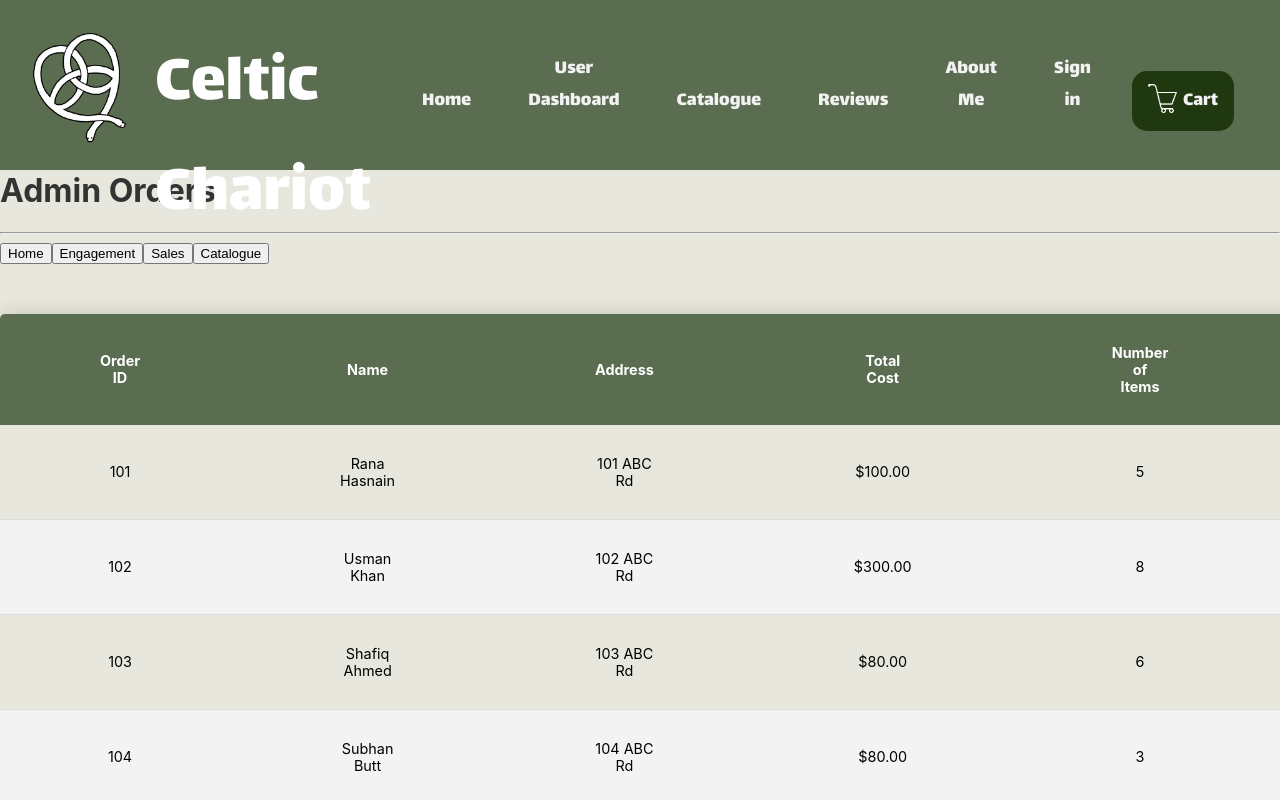
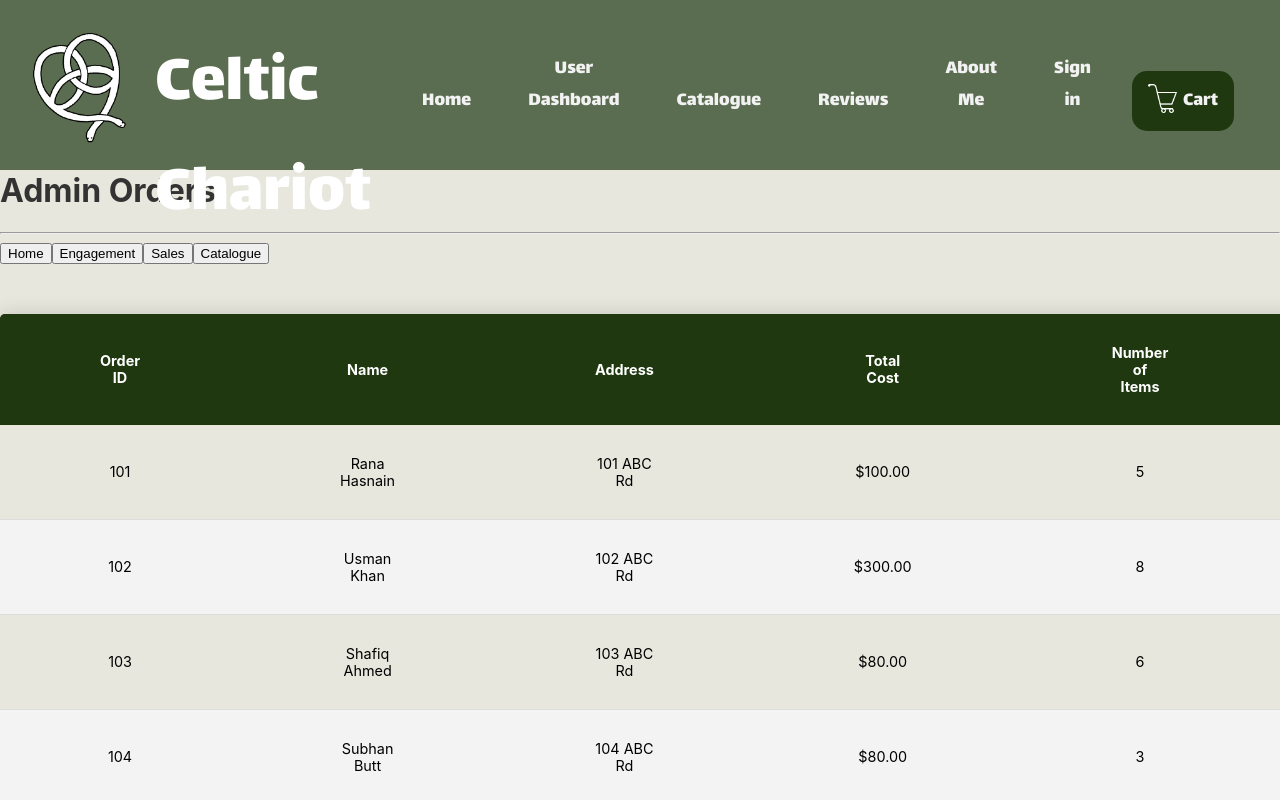
Before and after one commit to Hail808/TheCelticChariot, a Next.js app: page /admin_orders in a window 1280 px wide. Shown: the top 800 px of the page. Built offline with nearby package versions, Linux system fonts and the light colour scheme; a web font is replaced by a local one.

Commit message:
CCW-83: Admin Orders Sort By Funtion

```diff
--- a/src/components/pages/admin_orders.tsx
+++ b/src/components/pages/admin_orders.tsx
@@ -1,17 +1,17 @@
-import React from 'react';
+import React, { useState } from 'react';
 import { useRouter } from 'next/navigation';
 
 import '../../styles/admin_orders.css';
 
-/* test table data*/
+/* test table data */
 const data = [
     {
         id: 1,
         orderID: "101",
         name: "Rana Hasnain",
         address: "101 ABC Rd",
-        total: "$100.00",
-        numItems: "5",
+        total: 100.00, // Use numeric values for sorting
+        numItems: 5,
         fulfilled: "Yes"
     },
     {
@@ -19,8 +19,8 @@ const data = [
         orderID: "102",
         name: "Usman Khan",
         address: "102 ABC Rd",
-        total: "$300.00",
-        numItems: "8",
+        total: 300.00,
+        numItems: 8,
         fulfilled: "Yes"
     },
     {
@@ -28,8 +28,8 @@ const data = [
         orderID: "103",
         name: "Shafiq Ahmed",
         address: "103 ABC Rd",
-        total: "$80.00",
-        numItems: "6",
+        total: 80.00,
+        numItems: 6,
         fulfilled: "No"
     },
     {
@@ -37,28 +37,48 @@ const data = [
         orderID: "104",
         name: "Subhan Butt",
         address: "104 ABC Rd",
-        total: "$80.00",
-        numItems: "3",
+        total: 80.00,
+        numItems: 3,
         fulfilled: "No"
     }
 ];
 
 const AdminOrders: React.FC = () => {
+    const [sortedData, setSortedData] = useState(data);
+    const [sortConfig, setSortConfig] = useState<{ key: string; direction: 'asc' | 'desc' } | null>(null);
+
     const router = useRouter();
 
     const handleHome = () => {
         router.push('/admin_home');
-        }
+    };
     const handleEngagement = () => {
         router.push('/admin_engagement');
-        }
+    };
     const handleSales = () => {
         router.push('/admin_sales');
-        }
+    };
     const handleCatalogue = () => {
         router.push('/admin_catalogue');
+    };
+
+    const handleSort = (key: string) => {
+        let direction: 'asc' | 'desc' = 'asc';
+        if (sortConfig && sortConfig.key === key && sortConfig.direction === 'asc') {
+            direction = 'desc';
         }
 
+        const sorted = [...sortedData].sort((a, b) => {
+            const aValue = a[key as keyof typeof a];
+            const bValue = b[key as keyof typeof b];
+            if (aValue < bValue) return direction === 'asc' ? -1 : 1;
+            if (aValue > bValue) return direction === 'asc' ? 1 : -1;
+            return 0;
+        });
+
+        setSortedData(sorted);
+        setSortConfig({ key, direction });
+    };
 
     return (
         <div className="container">
@@ -75,27 +95,38 @@ const AdminOrders: React.FC = () => {
             <table className="content-table">
                 <thead>
                     <tr>
-                        <th>Order ID</th>
-                        <th>Name</th>
-                        <th>Address</th>
-                        <th>Total Cost</th>
-                        <th>Number of Items</th>
-                        <th>Fulfilled?</th>
+                        <th onClick={() => handleSort('orderID')}>
+                            Order ID {sortConfig?.key === 'orderID' && (sortConfig.direction === 'asc' ? '▲' : '▼')}
+                        </th>
+                        <th onClick={() => handleSort('name')}>
+                            Name {sortConfig?.key === 'name' && (sortConfig.direction === 'asc' ? '▲' : '▼')}
+                        </th>
+                        <th onClick={() => handleSort('address')}>
+                            Address {sortConfig?.key === 'address' && (sortConfig.direction === 'asc' ? '▲' : '▼')}
+                        </th>
+                        <th onClick={() => handleSort('total')}>
+                            Total Cost {sortConfig?.key === 'total' && (sortConfig.direction === 'asc' ? '▲' : '▼')}
+                        </th>
+                        <th onClick={() => handleSort('numItems')}>
+                            Number of Items {sortConfig?.key === 'numItems' && (sortConfig.direction === 'asc' ? '▲' : '▼')}
+                        </th>
+                        <th onClick={() => handleSort('fulfilled')}>
+                            Fulfilled? {sortConfig?.key === 'fulfilled' && (sortConfig.direction === 'asc' ? '▲' : '▼')}
+                        </th>
                     </tr>
                 </thead>
                 <tbody>
-                    {data.map((item) => (
+                    {sortedData.map((item) => (
                         <tr key={item.id}>
                             <td>{item.orderID}</td>
                             <td>{item.name}</td>
                             <td>{item.address}</td>
-                            <td>{item.total}</td>
+                            <td>${item.total.toFixed(2)}</td>
                             <td>{item.numItems}</td>
                             <td>{item.fulfilled}</td>
                         </tr>
                     ))}
                 </tbody>
-
             </table>
         </div>
     );
--- a/src/styles/admin_orders.css
+++ b/src/styles/admin_orders.css
@@ -29,6 +29,36 @@
     font-weight: bold;
 }
 
+/* Add hover effect for headers */
+.content-table th {
+    cursor: pointer; /* Make headers clickable */
+    position: relative; /* For positioning icons */
+    padding: 10px;
+    background-color: #1f380f;
+    transition: background-color 0.3s ease;
+}
+
+.content-table th:hover {
+    background-color: #5B6D50; /* Highlight on hover */
+}
+
+/* Add styles for sorting arrows */
+.content-table th::after {
+    content: ''; /* Default empty content */
+    position: absolute;
+    right: 10px;
+    font-size: 0.8rem;
+    color: #888;
+}
+
+.content-table th.sorted-asc::after {
+    content: '▲'; /* Up arrow for ascending */
+}
+
+.content-table th.sorted-desc::after {
+    content: '▼'; /* Down arrow for descending */
+}
+
 /* table formatting */
 .content-table th,
 .content-table td {
```
Lines whose indentation alone changed are shown as unchanged.
